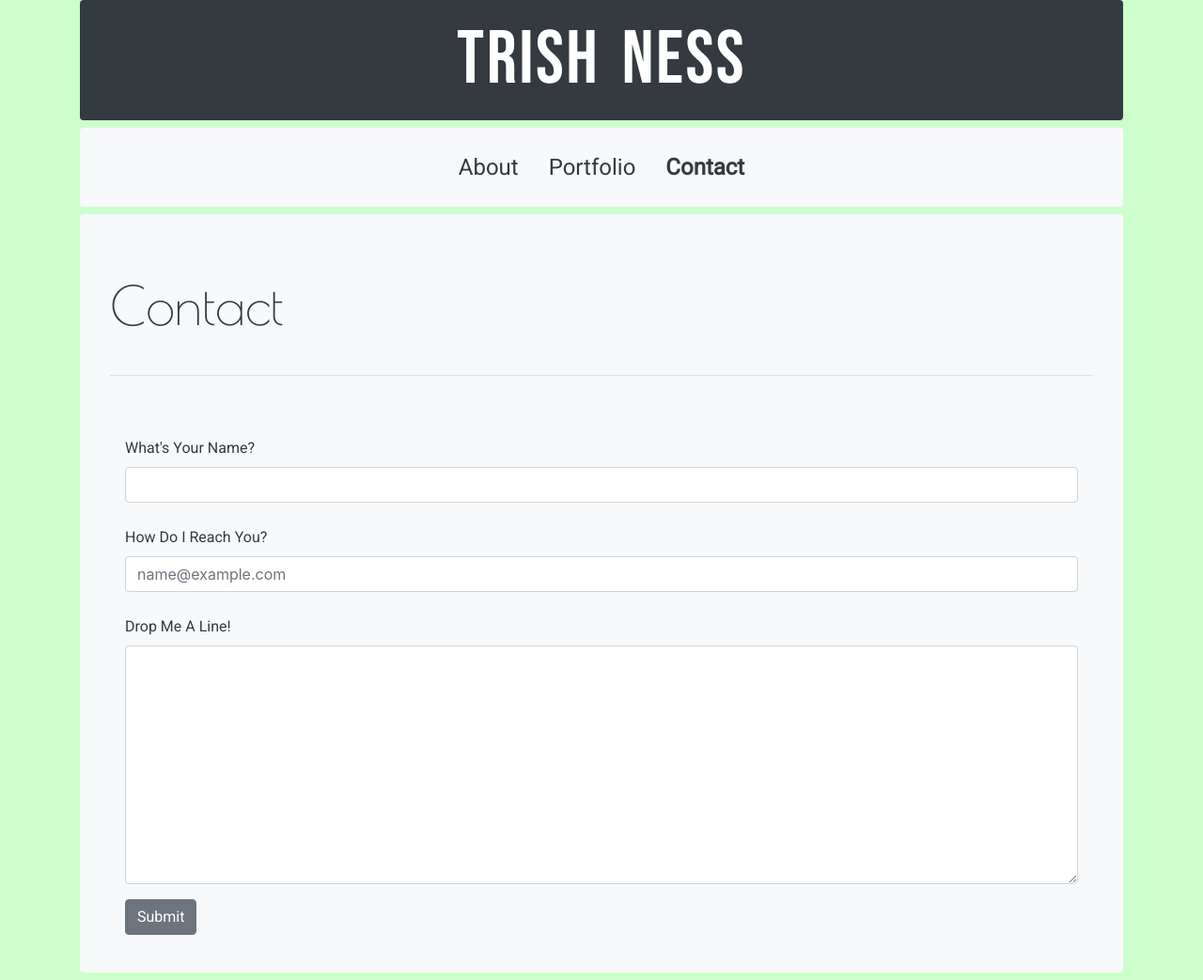
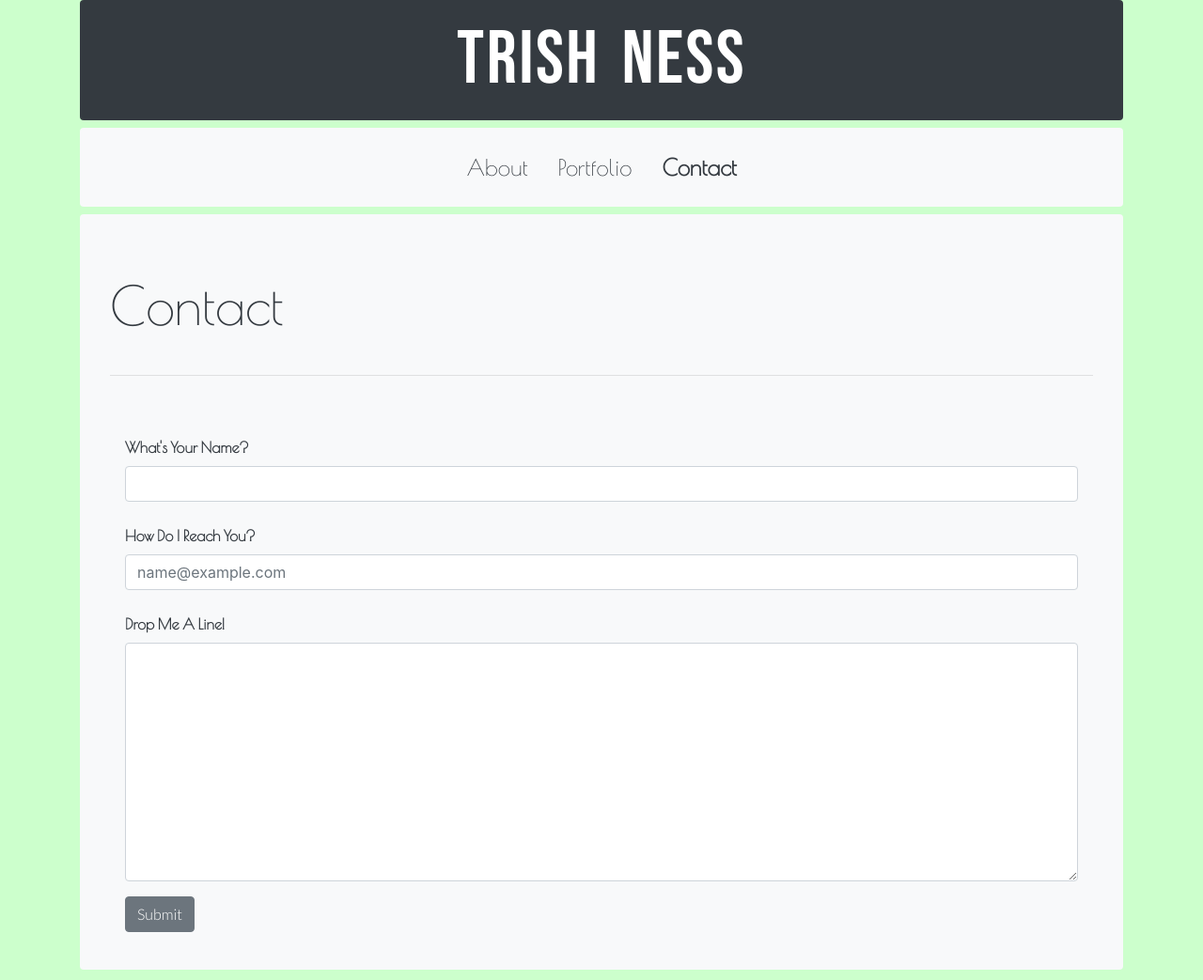
Before and after one commit to trishness/portfolio, a plain HTML site: page contact.html in a window 1280 px wide. Shown: the whole page at 94% size. Drawn offline with nearby package versions, Linux system fonts and the light colour scheme.

Commit message:
cleaned up fonts to match

```diff
--- a/contact.html
+++ b/contact.html
@@ -5,7 +5,7 @@
     <meta charset="utf-8">
     <meta name="viewport" content="width=device-width, initial-scale=1, shrink-to-fit=no">
     <link rel="stylesheet" href="https://stackpath.bootstrapcdn.com/bootstrap/4.5.0/css/bootstrap.min.css" integrity="sha384-9aIt2nRpC12Uk9gS9baDl411NQApFmC26EwAOH8WgZl5MYYxFfc+NcPb1dKGj7Sk" crossorigin="anonymous">
-    <link href="https://fonts.googleapis.com/css2?family=Bebas+Neue&family=Poiret+One&family=Roboto:wght@300;400&display=swap" rel="stylesheet">
+    <link href="https://fonts.googleapis.com/css2?family=Bebas+Neue&family=Lato:wght@300&family=Poiret+One&display=swap" rel="stylesheet">
     <link rel="stylesheet" href="style.css">
 
     <title>Trish Ness</title>
--- a/style.css
+++ b/style.css
@@ -36,18 +36,20 @@ ul {
 }
 
 p {
-    font-family: 'Roboto', sans-serif;
+    font-family: 'Lato', sans-serif;
     font-size: 20px;
 }
 
 label {
-    font-family: 'Roboto', sans-serif;
+    font-family: 'Poiret One', cursive;
+    font-weight: bold;
 }
 
-a {
-    font-family: 'Roboto', sans-serif;
+h3 {
+    font-family: 'Poiret One', cursive;
 }
 
 button {
-    font-family: 'Roboto', sans-serif;
+    font-family: 'Lato', sans-serif;
+    font-weight: bolder;
 }
```
Also changed, not shown: index.html (+1 -1 lines), portfolio.html (+1 -1 lines).
